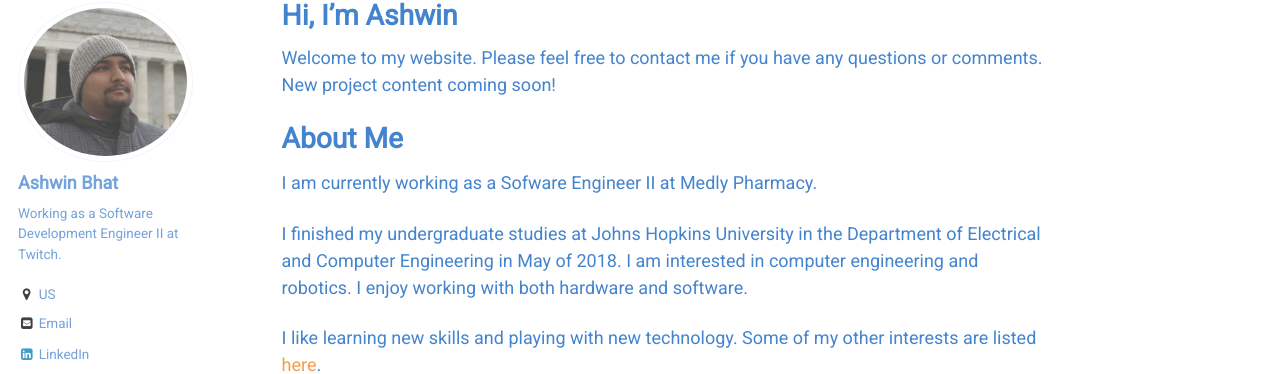
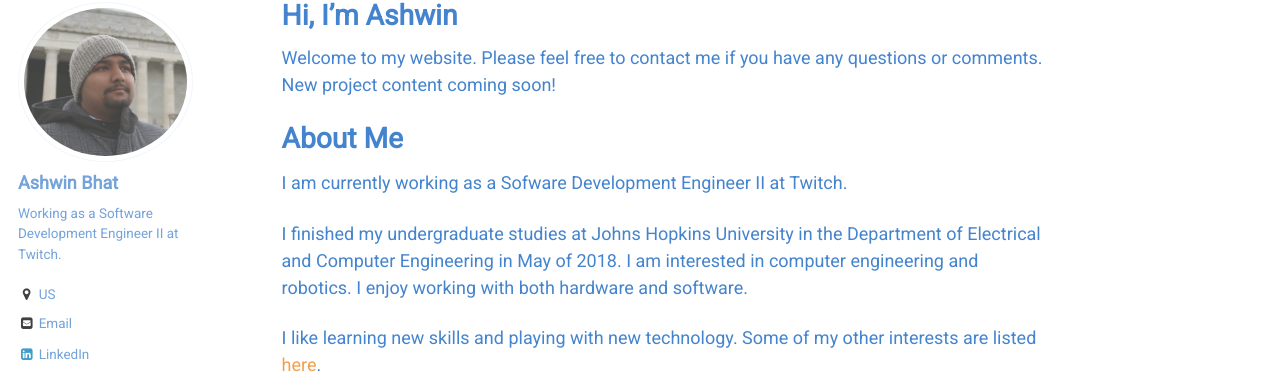
Before and after one commit to The-Shwin/the-shwin.github.io, a Jekyll site: the page built from _pages/about.md, in a window 1280 px wide. Shown: the part 116-490 px from the top of the page. Built offline with Jekyll 4.4.1, drawn with Linux system fonts in a browser that asks for light colours; some web fonts are replaced.

Commit message:
Update about.md

```diff
--- a/_pages/about.md
+++ b/_pages/about.md
@@ -23,7 +23,7 @@ Welcome to my website. Please feel free to contact me if you have any questions
 
 About Me
 ======
-I am currently working as a Sofware Engineer II at Medly Pharmacy.
+I am currently working as a Sofware Development Engineer II at Twitch.
 
 I finished my undergraduate studies at Johns Hopkins University in the Department of Electrical and Computer Engineering in May of 2018. I am interested in computer engineering and robotics. I enjoy working with both hardware and software.
 
```
